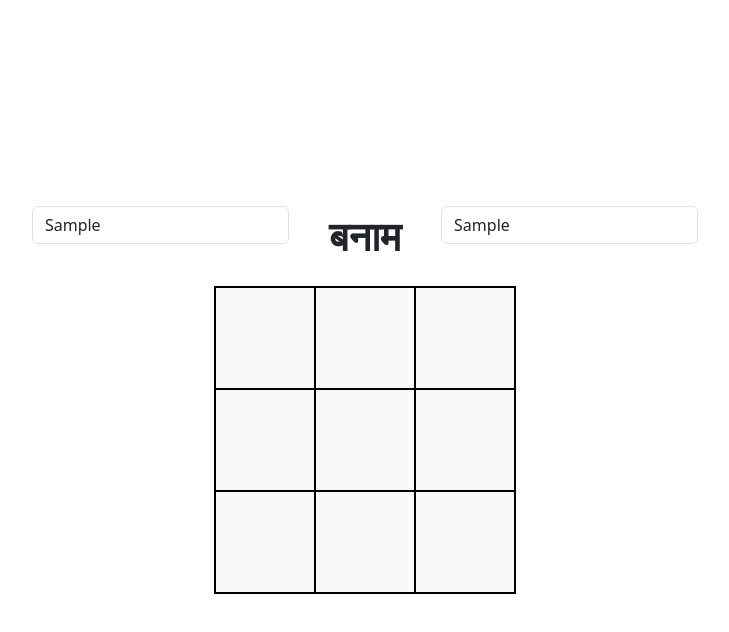
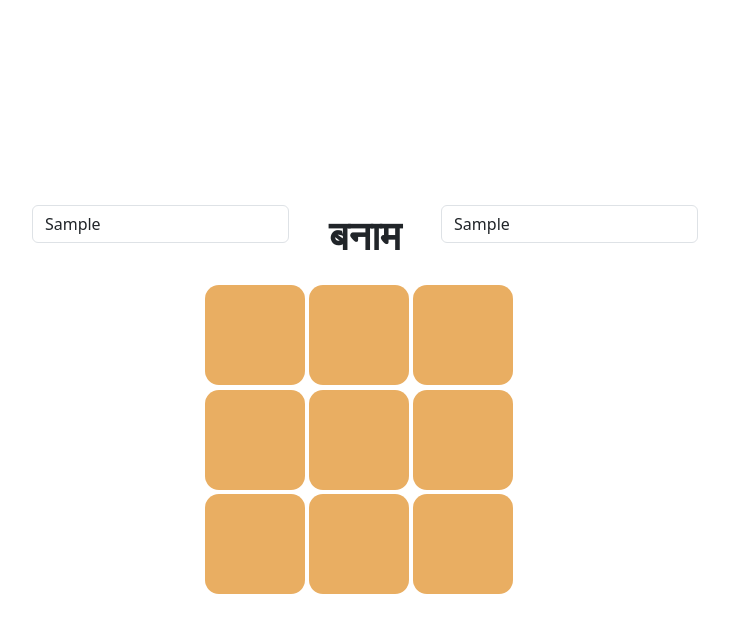
Before and after one commit to dhonisuvaidyam/game-javascript, a plain HTML site: page index.html in a window 1280 px wide. Both pictures are taken after typing "Sample", "Sample" into the empty fields and a click on the button "Submit". Shown: the whole page, without its empty margins (275-1004 px from the left). Drawn offline with nearby package versions, Linux system fonts and the light colour scheme.

Commit message:
enhancement in js

```diff
--- a/index.css
+++ b/index.css
@@ -3,3 +3,13 @@
     padding: 0px;
     box-sizing: border-box;
 }
+
+.box {
+    width: 100px;
+    height: 100px;
+    background-color: rgb(233, 174, 98);
+    border: none;
+    border-radius: 14px;
+    font-size: 45px;
+    color: rgb(105, 30, 30);
+}
--- a/index.html
+++ b/index.html
@@ -23,6 +23,7 @@
                 <input type="textarea" class="form-control" id="Second" placeholder="दूसरे खिलाड़ी का नाम">
             </div>
             <button type="submit" onclick="game_open(event)" class="btn btn-primary">Submit</button>
+            <div id="error" style="color: red; font-size: 15px; margin-top: 5px;"></div>
         </form>
     </div>
 
@@ -39,34 +40,24 @@
                 <div class="">
                     <input type="textarea" class="form-control" id="Secondplayer" placeholder="दूसरा खिलाड़ी">
                 </div>
+
             </form>
         </div>
-        <div style="width: 302px;border: 2px solid black; margin-top: 20px;">
-            <div class="d-flex bg-light ">
-                <div style="width: 100px; height: 100px;"></div>
-                <div style="width: 2px;background-color: black; height: 100px;"></div>
-                <div style="width: 100px; height: 100px;"></div>
-                <div style="width: 2px;background-color: black; height: 100px;"></div>
-                <div style="width: 100px; height: 100px;"></div>
-            </div>
-            <div style="width: 300px;background-color: black; height: 2px;"></div>
-            <div class="d-flex bg-light">
-                <div style="width: 100px; height: 100px;"></div>
-                <div style="width: 2px;background-color: black; height: 100px;"></div>
-                <div style="width: 100px; height: 100px;"></div>
-                <div style="width: 2px;background-color: black; height: 100px;"></div>
-                <div style="width: 100px; height: 100px;"></div>
-            </div>
-            <div style="width: 300px;background-color: black; height: 2px;"></div>
-            <div class="d-flex bg-light">
-                <div style="width: 100px; height: 100px;"></div>
-                <div style="width: 2px;background-color: black; height: 100px;"></div>
-                <div style="width: 100px; height: 100px;"></div>
-                <div style="width: 2px;background-color: black; height: 100px;"></div>
-                <div style="width: 100px; height: 100px;"></div>
-            </div>
+        <div style="width: 320px;height: 310px;  margin-top: 20px; display: flex; gap: 4px; flex-wrap: wrap;">
+            <button class="box"></button>
+            <button class="box"></button>
+            <button class="box"></button>
+            <button class="box"></button>
+            <button class="box"></button>
+            <button class="box"></button>
+            <button class="box"></button>
+            <button class="box"></button>
+            <button class="box"></button>
         </div>
+        <div id="winner"
+            style="font-size: 50px; font-weight: bold; background-color: aqua; display: none; margin-top: 20px; padding: 20px; font-family: sans-serif;">
 
+        </div>
 
     </div>
 
@@ -77,6 +68,15 @@
             document.getElementById('First')
             console.log(document.getElementById('First').value);
             console.log(document.getElementById('Second').value);
+
+            const firstPlayername = document.getElementById('First').value.trim();
+            const secondPlayername = document.getElementById('Second').value.trim();
+
+
+            if (!firstPlayername || !secondPlayername) {
+                document.getElementById("error").innerText = `Both players are required`
+                return;
+            }
             document.getElementById('Firstplayer').value = document.getElementById('First')?.value || '';
             document.getElementById('Secondplayer').value = document.getElementById('Second')?.value || '';
             let myForm = document.getElementById('myForm')
@@ -87,6 +87,60 @@
             gameForm.style.display = 'flex'
         }
 
+        let boxes = document.querySelectorAll(".box");
+
+        let Firstplayer = true;
+
+        const winpatterns = [
+            [0, 1, 2],
+            [0, 3, 6],
+            [0, 4, 8],
+            [1, 4, 7],
+            [2, 5, 8],
+            [2, 4, 6],
+            [3, 4, 5],
+            [6, 7, 8],
+        ];
+
+        boxes.forEach((box) => {
+            box.addEventListener("click", () => {
+                if (Firstplayer) {
+                    box.innerText = "0";
+                    Firstplayer = false;
+                } else {
+                    box.innerText = "x";
+                    Firstplayer = true;
+                }
+
+                box.disabled = true;
+
+                checkwinner();
+            });
+        });
+
+        const checkwinner = () => {
+            for (let pattern of winpatterns) {
+                let pos1val = boxes[pattern[0]].innerText;
+                let pos2val = boxes[pattern[1]].innerText;
+                let pos3val = boxes[pattern[2]].innerText;
+                if (pos1val != "" && pos2val != "" && pos3val != "") {
+                    if (pos1val === pos2val && pos2val === pos3val) {
+                        console.log('winner', pos1val);
+
+                        let winner = document.getElementById('winner')
+                        console.log(winner);
+                        winner.style.display = 'block'
+
+                        document.getElementById("winner").innerText = `Winner ${pos1val == "x" ? document.getElementById('Secondplayer').value : document.getElementById('Firstplayer').value}`
+                        boxes.forEach((box) => {
+                            box.disabled = true
+                        })
+
+                    }
+                }
+            }
+        };
+
     </script>
 
 
```
